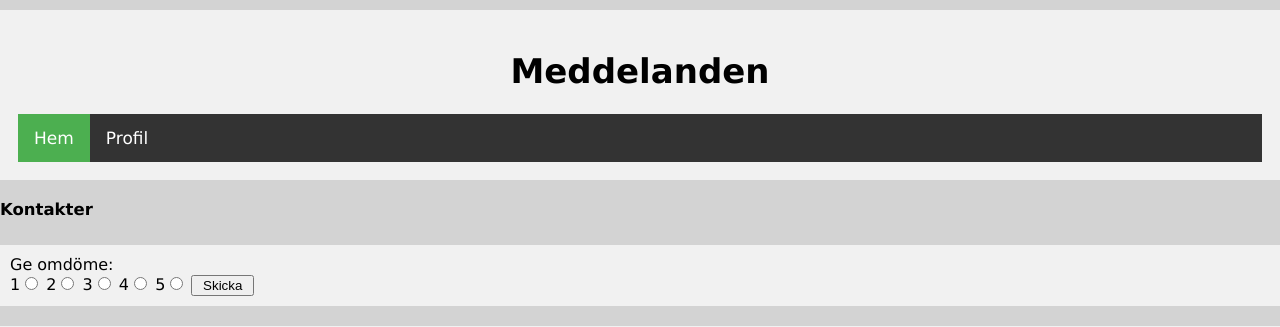
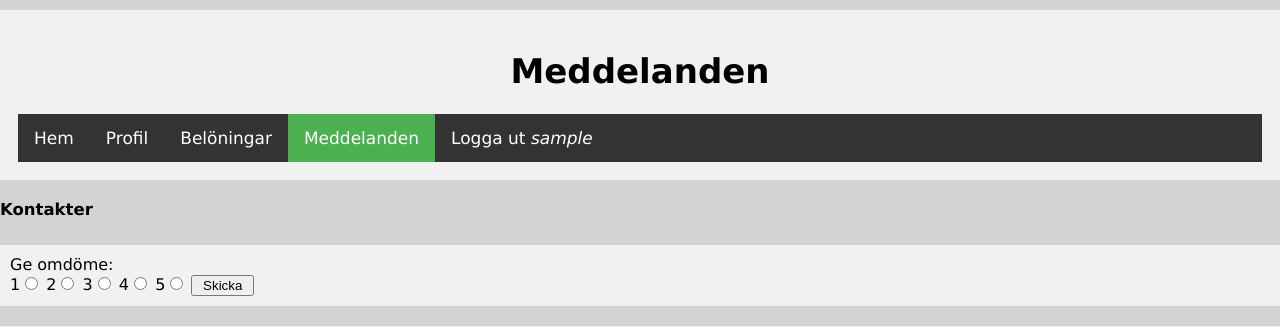
Before and after one commit to JohanHamp/Arbete, a PHP site: page /message.php in a window 1280 px wide. Shown: the top 327 px of the page. Run offline with PHP 8.4, Linux system fonts and the light colour scheme; the visitor is signed in with stand-in values (Sample User, id 1); data that the repository does not hold is empty; some libraries are stand-ins or nearby versions.

Commit message:
Add files via upload

```diff
--- a/pluggkollen_mc_28e/firstpage.php
+++ b/pluggkollen_mc_28e/firstpage.php
@@ -24,7 +24,7 @@
       <li><a class="active" href="firstpage.php">Hem</a></li>
       <li><a href="profil.php">Profil</a></li>
       <li><a href="rewards.php">Belöningar</a></li>
-      <li><a href="mentorskap.php">Mentorskap</a></li>
+      <li><a href="meddelanden">Meddelanden</a></li>
       <li ><a href="logoutprocess.php">Logga ut <i><?php echo $username?></i></a></li>
     </ul>
   </div>
--- a/pluggkollen_mc_28e/message.php
+++ b/pluggkollen_mc_28e/message.php
@@ -23,8 +23,11 @@ else {
   <div class="header">
     <h1> Meddelanden </h1>
     <ul>
-      <li><a class="active" href="firstpage.php">Hem</a></li>
+      <li><a href="firstpage.php">Hem</a></li>
       <li><a href="profil.php">Profil</a></li>
+      <li><a href="rewards.php">Belöningar</a></li>
+      <li><a class="active" href="meddelanden">Meddelanden</a></li>
+      <li ><a href="logoutprocess.php">Logga ut <i><?php echo $username?></i></a></li>
     </ul>
   </div>
 
--- a/pluggkollen_mc_28e/profil.php
+++ b/pluggkollen_mc_28e/profil.php
@@ -26,7 +26,7 @@ else
       <li><a href="firstpage.php">Hem</a></li>
       <li><a class="active" href="profil.php">Profil</a></li>
       <li><a href="rewards.php">Belöningar</a></li>
-      <li><a href="mentorskap.php">Mentorskap</a></li>
+      <li><a href="meddelanden">Meddelanden</a></li>
       <li ><a href="logoutprocess.php">Logga ut <i><?php echo $username?></i></a></li>
     </ul>
   </div>
--- a/pluggkollen_mc_28e/rewards.php
+++ b/pluggkollen_mc_28e/rewards.php
@@ -29,7 +29,7 @@ else {
       <li><a href="firstpage.php">Hem</a></li>
       <li><a href="profil.php">Profil</a></li>
       <li><a class="active" href="rewards.php">Belöningar</a></li>
-      <li><a href="mentorskap.php">Mentorskap</a></li>
+      <li><a href="meddelanden">Meddelanden</a></li>
       <li ><a href="logoutprocess.php">Logga ut <i><?php echo $username?></i></a></li>
     </ul>
   </div>
```
